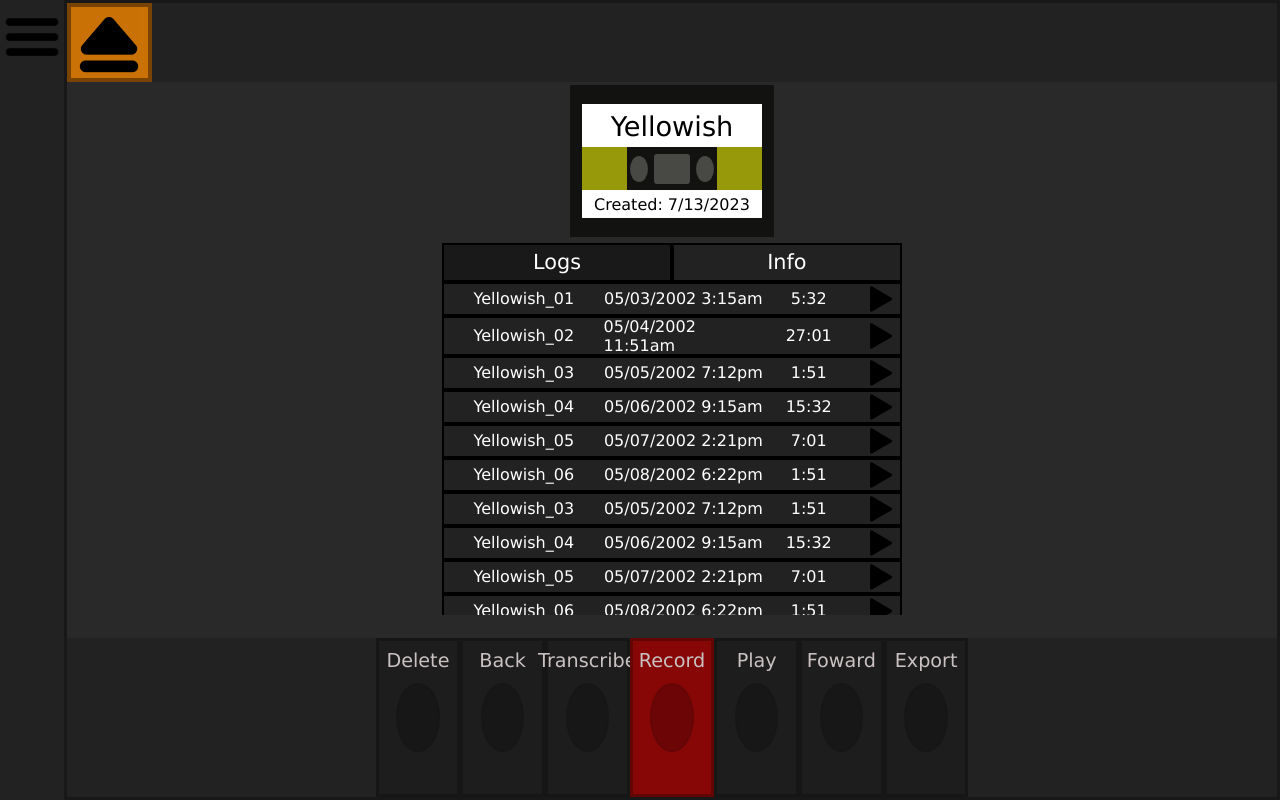
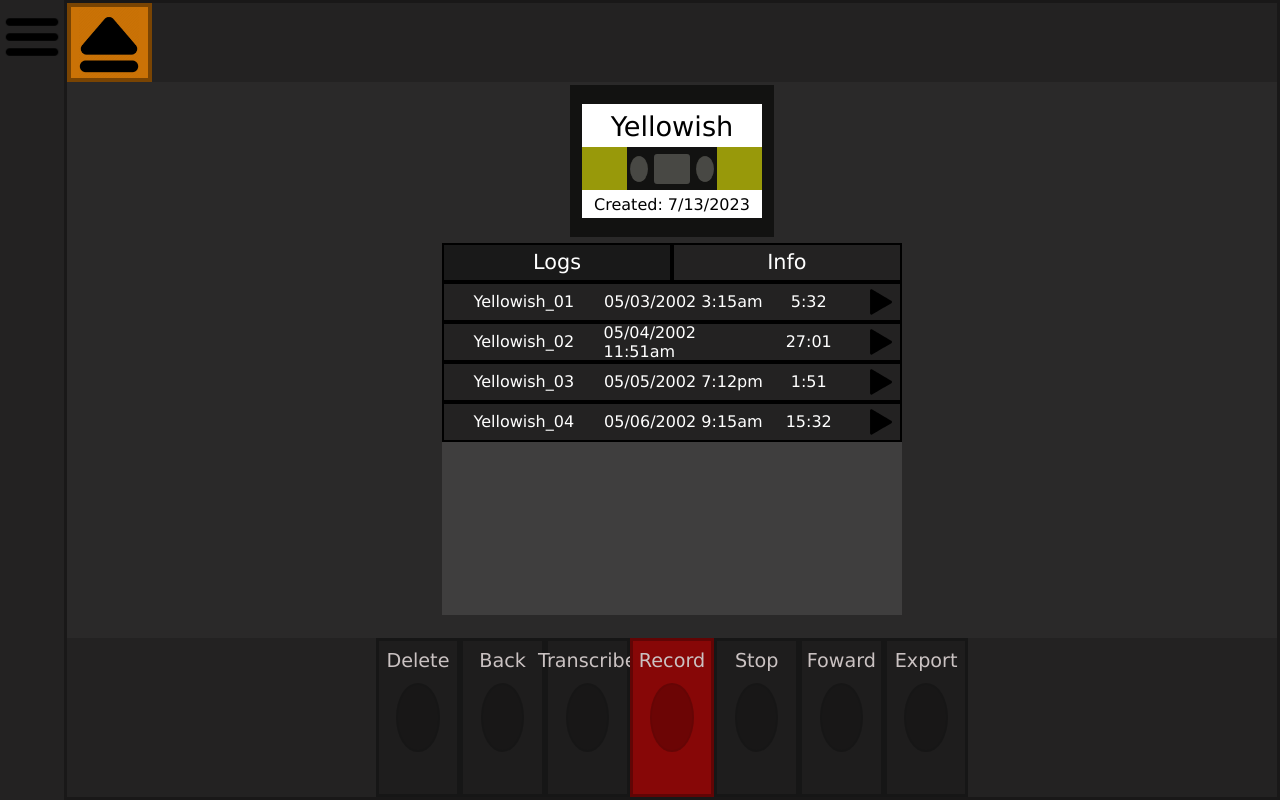
Before and after one commit to LanceCampos5302/CassetteWebsite, a React (Create React App) app: page /CassettePage in a window 1280 px wide. Built offline with nearby package versions, Linux system fonts and the light colour scheme.

Commit message:
worked on audio recording functionality

```diff
--- a/src/components/CassettePage/CassettePage.js
+++ b/src/components/CassettePage/CassettePage.js
@@ -1,18 +1,75 @@
 import './CassettePage.css';
-import React, { useState } from 'react';
+import React, { useState, useRef } from 'react';
 import { useNavigate } from 'react-router-dom';
+
+import firebase from 'firebase/compat/app';
+import 'firebase/compat/storage';
+
 import SideNavBar from '../SideNavBar/SideNavBar.js';
 import CassetteFront from '../CassetteFront/CassetteFront';
 import CassetteLog from './CassetteLog/CassetteLog';
 
+
 const CassettePage = () => {
 
     const [activeButton, setActiveButton] = useState('logs');
+    const [recording, setRecording] = useState(false);
+    const [audioChunks, setAudioChunks] = useState([]);
+    const mediaRecorderRef = useRef(null);
+    const [audioBlob, setAudioBlob] = useState(null);
+
 
     const navigate = useNavigate();
     const handleGoBack = () => {
         navigate(-1);
     };
+
+    const startRecording = () => {
+      navigator.mediaDevices.getUserMedia({ audio: true })
+        .then((stream) => {
+          const mediaRecorder = new MediaRecorder(stream);
+          mediaRecorder.ondataavailable = (event) => {
+            if (event.data.size > 0) {
+              setAudioChunks((prevChunks) => [...prevChunks, event.data]);
+            }
+          };
+          mediaRecorder.onstop = () => {
+            const newAudioBlob = new Blob(audioChunks, { type: 'audio/wav' });
+            setAudioChunks([]);
+            setRecording(false);
+            setAudioBlob(newAudioBlob); // Set the audioBlob in the component state
+          };
+          mediaRecorderRef.current = mediaRecorder;
+          setRecording(true);
+          mediaRecorder.start();
+        })
+        .catch((error) => {
+          console.error('Error accessing microphone:', error);
+        });
+    };
+
+    const stopRecording = () => {
+      if (mediaRecorderRef.current) {
+        uploadAudio();
+        mediaRecorderRef.current.stop();
+      }
+    };
+
+    const uploadAudio = () => {
+        if (audioBlob) {
+          const storageRef = firebase.storage().ref();
+          const audioRef = storageRef.child('audio/' + Date.now() + '.wav');
+
+          audioRef.put(audioBlob).then((snapshot) => {
+            console.log('Audio uploaded!', snapshot);
+          }).catch((error) => {
+            console.error('Error uploading audio:', error);
+          });
+        } else {
+          console.error('No audio to upload');
+        }
+      };
+
 
     return (
         <div className='Background'>
@@ -39,16 +96,6 @@ const CassettePage = () => {
                             <CassetteLog mainText='Yellowish_02' dateCreated='05/04/2002 11:51am' totalTime='27:01'/>
                             <CassetteLog mainText='Yellowish_03' dateCreated='05/05/2002 7:12pm' totalTime='1:51'/>
                             <CassetteLog mainText='Yellowish_04' dateCreated='05/06/2002 9:15am' totalTime='15:32'/>
-                            <CassetteLog mainText='Yellowish_05' dateCreated='05/07/2002 2:21pm' totalTime='7:01'/>
-                            <CassetteLog mainText='Yellowish_06' dateCreated='05/08/2002 6:22pm' totalTime='1:51'/>
-                            <CassetteLog mainText='Yellowish_03' dateCreated='05/05/2002 7:12pm' totalTime='1:51'/>
-                            <CassetteLog mainText='Yellowish_04' dateCreated='05/06/2002 9:15am' totalTime='15:32'/>
-                            <CassetteLog mainText='Yellowish_05' dateCreated='05/07/2002 2:21pm' totalTime='7:01'/>
-                            <CassetteLog mainText='Yellowish_06' dateCreated='05/08/2002 6:22pm' totalTime='1:51'/>
-                            <CassetteLog mainText='Yellowish_03' dateCreated='05/05/2002 7:12pm' totalTime='1:51'/>
-                            <CassetteLog mainText='Yellowish_04' dateCreated='05/06/2002 9:15am' totalTime='15:32'/>
-                            <CassetteLog mainText='Yellowish_05' dateCreated='05/07/2002 2:21pm' totalTime='7:01'/>
-                            <CassetteLog mainText='Yellowish_06' dateCreated='05/08/2002 6:22pm' totalTime='1:51'/>
                         </>
                         ) : (
                         <>
@@ -65,34 +112,34 @@ const CassettePage = () => {
                     </div>
                 </div>
                 <div className='BottomBox'>
-                    <div className='CassettePageButton'>
+                    <button className='CassettePageButton'>
                         <div className='CassettePageButtonTitle'>Delete</div>
                         <div className='CassettePageButtonIndent'></div>
-                    </div>
-                    <div className='CassettePageButton'>
+                    </button>
+                    <button className='CassettePageButton'>
                         <div className='CassettePageButtonTitle'>Back</div>
                         <div className='CassettePageButtonIndent'></div>
-                    </div>
-                    <div className='CassettePageButton'>
+                    </button>
+                    <button className='CassettePageButton'>
                         <div className='CassettePageButtonTitle'>Transcribe</div>
                         <div className='CassettePageButtonIndent'></div>
-                    </div>
-                    <div className='CassettePageButton CassettePageRecordButton'>
+                    </button>
+                    <button onClick={startRecording} disabled={recording} className='CassettePageButton CassettePageRecordButton'>
                         <div className='CassettePageButtonTitle'>Record</div>
                         <div className='CassettePageButtonIndent'></div>
-                    </div>
-                    <div className='CassettePageButton'>
-                        <div className='CassettePageButtonTitle'>Play</div>
+                    </button>
+                    <button onClick={stopRecording} disabled={!recording} className='CassettePageButton'>
+                        <div className='CassettePageButtonTitle'>Stop</div>
                         <div className='CassettePageButtonIndent'></div>
-                    </div>
-                    <div className='CassettePageButton'>
+                    </button>
+                    <button className='CassettePageButton'>
                         <div className='CassettePageButtonTitle'>Foward</div>
                         <div className='CassettePageButtonIndent'></div>
-                    </div>
-                    <div className='CassettePageButton'>
+                    </button>
+                    <button className='CassettePageButton'>
                         <div className='CassettePageButtonTitle'>Export</div>
                         <div className='CassettePageButtonIndent'></div>
-                    </div>
+                    </button>
                 </div>
             </div>
         </div>
```
